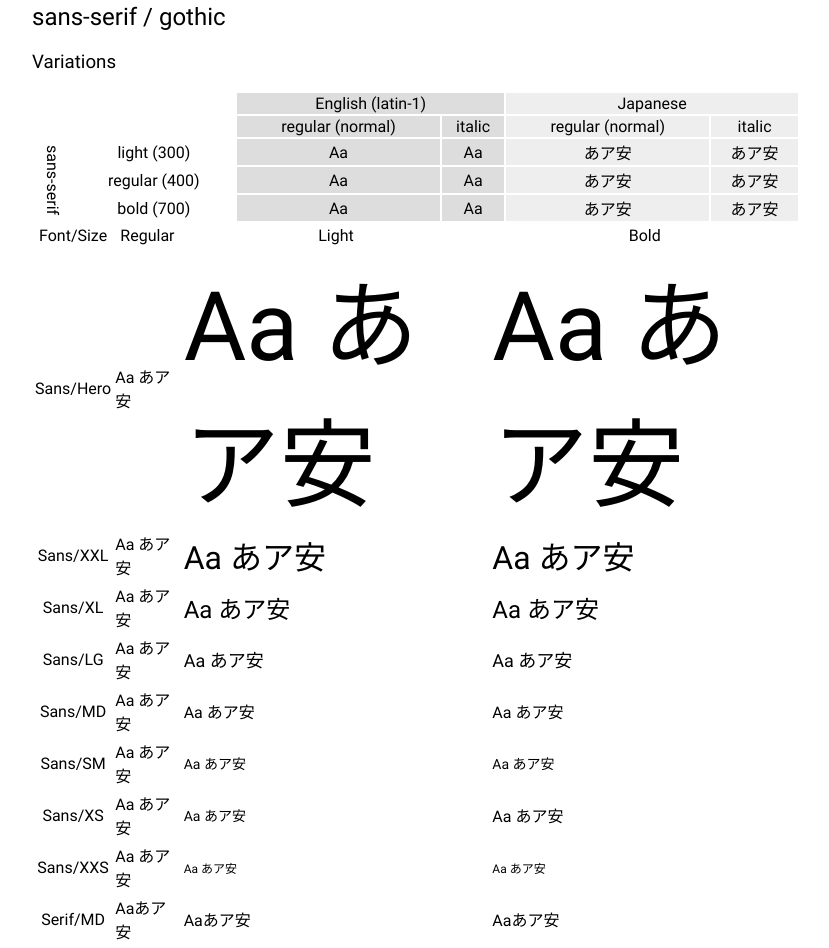
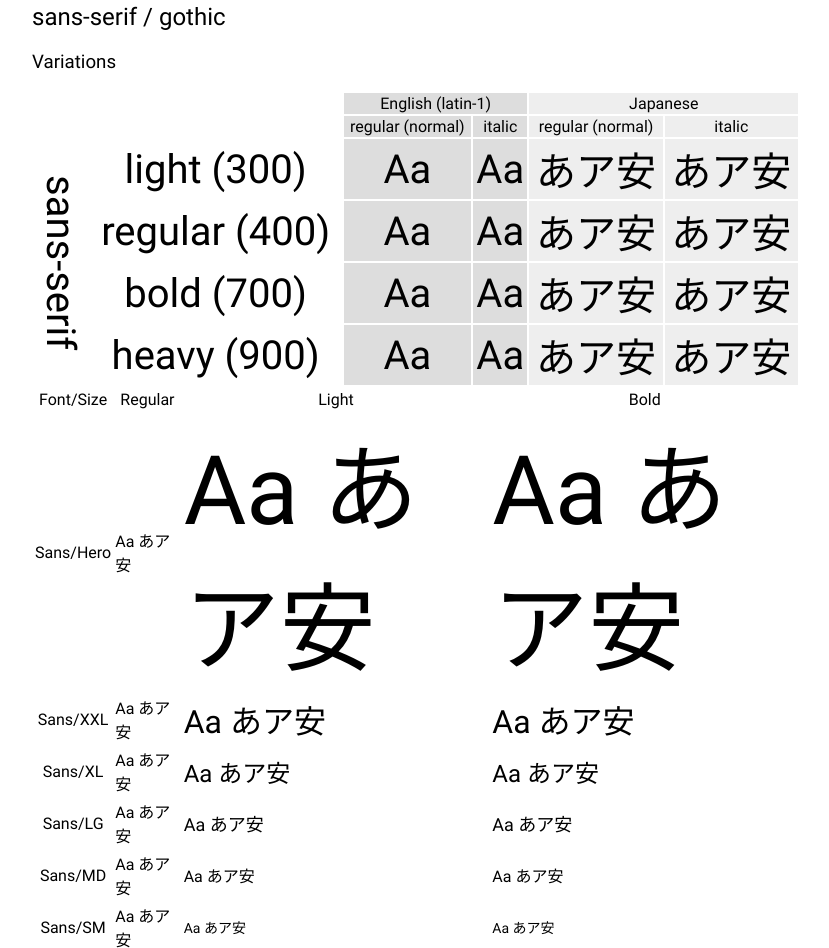
Before and after one commit to mirai-audio/system-font-i18n-css, a website: page index.html in a window 1280 px wide. Shown: the part 2103-3051 px from the top of the page, without its empty margins (224-1053 px from the left). Drawn offline with Linux system fonts and the light colour scheme.

Commit message:
updated docs

```diff
--- a/index.html
+++ b/index.html
@@ -15,6 +15,7 @@
     .t-Light { font-weight: 300; }
     .t-Regular { font-weight: 400; }
     .t-Bold { font-weight: 700; }
+    .t-Heavy { font-weight: 900; }
 
     /* variants */
     .t-Italic { font-style: italic; }
@@ -39,8 +40,7 @@
 
     /* Special */
     .t-FL::first-letter {
-      display: inline-block;
-      float: left;
+      vertical-align: 38px;
       font-size: 6rem;
       font-weight: 700;
       line-height: 1;
@@ -229,9 +229,9 @@ body {
               <th class="t-Italic">italic</th>
             </tr>
           </thead>
-          <tbody>
+          <tbody style="font-size:2.5em;">
             <tr class="system-font-i18n-sans t-Light">
-              <th class="t-Vertical" rowspan="3">sans-serif</th>
+              <th class="t-Vertical" rowspan="4">sans-serif</th>
               <th>light (300)</th>
               <td>Aa</td>
               <td class="t-Italic">Aa</td>
@@ -247,6 +247,13 @@ body {
             </tr>
             <tr class="system-font-i18n-sans t-Bold">
               <th>bold (700)</th>
+              <td>Aa</td>
+              <td class="t-Italic">Aa</td>
+              <td>あア安</td>
+              <td class="t-Italic">あア安</td>
+            </tr>
+            <tr class="system-font-i18n-sans t-Heavy">
+              <th>heavy (900)</th>
               <td>Aa</td>
               <td class="t-Italic">Aa</td>
               <td>あア安</td>
@@ -452,7 +459,7 @@ body {
       <header><h1>Vertical</h1></header>
       <section>
         <div style="max-height: 36em;" class="t-Vertical">
-          <h1 class="t-Hero">攻殻機動隊</h1>
+          <h1>攻殻機動隊</h1>
           <p class="t-FL">時は21世紀、第3次核大戦とアジアが勝利した第4次非核大戦を経て、世界は「地球統一ブロック」となり、科学技術が飛躍的に高度化した日本が舞台。その中でマイクロマシン(Micromachine)技術（作中ではマイクロマシニングと表記されている）を使用して脳の神経ネットに素子（デバイス）を直接接続する電脳化技術や、義手・義足にロボット技術を付加した発展系であるサイボーグ（義体化）技術が発展、普及した。結果、多くの人間が電脳によってインターネットに直接アクセスできる時代が到来した。生身の人間、電脳化した人間、サイボーグ、アンドロイド、バイオロイドが混在する社会の中で、テロや暗殺、汚職などの犯罪を事前に察知してその被害を最小限に防ぐ内務省直属の攻性公安警察組織「公安9課」（通称「攻殻機動隊」）の活動を描いた物語。作中の年表は別項、攻殻機動隊シリーズの年表を参照。</p>
           <p>時は21世紀、第3次核大戦とアジアが勝利した第4次非核大戦を経て、世界は「地球統一ブロック」となり、科学技術が飛躍的に高度化した日本が舞台。その中でマイクロマシン(Micromachine)技術（作中ではマイクロマシニングと表記されている）を使用して脳の神経ネットに素子（デバイス）を直接接続する電脳化技術や、義手・義足にロボット技術を付加した発展系であるサイボーグ（義体化）技術が発展、普及した。結果、多くの人間が電脳によってインターネットに直接アクセスできる時代が到来した。生身の人間、電脳化した人間、サイボーグ、アンドロイド、バイオロイドが混在する社会の中で、テロや暗殺、汚職などの犯罪を事前に察知してその被害を最小限に防ぐ内務省直属の攻性公安警察組織「公安9課」（通称「攻殻機動隊」）の活動を描いた物語。作中の年表は別項、攻殻機動隊シリーズの年表を参照。</p>
         </div>
```
